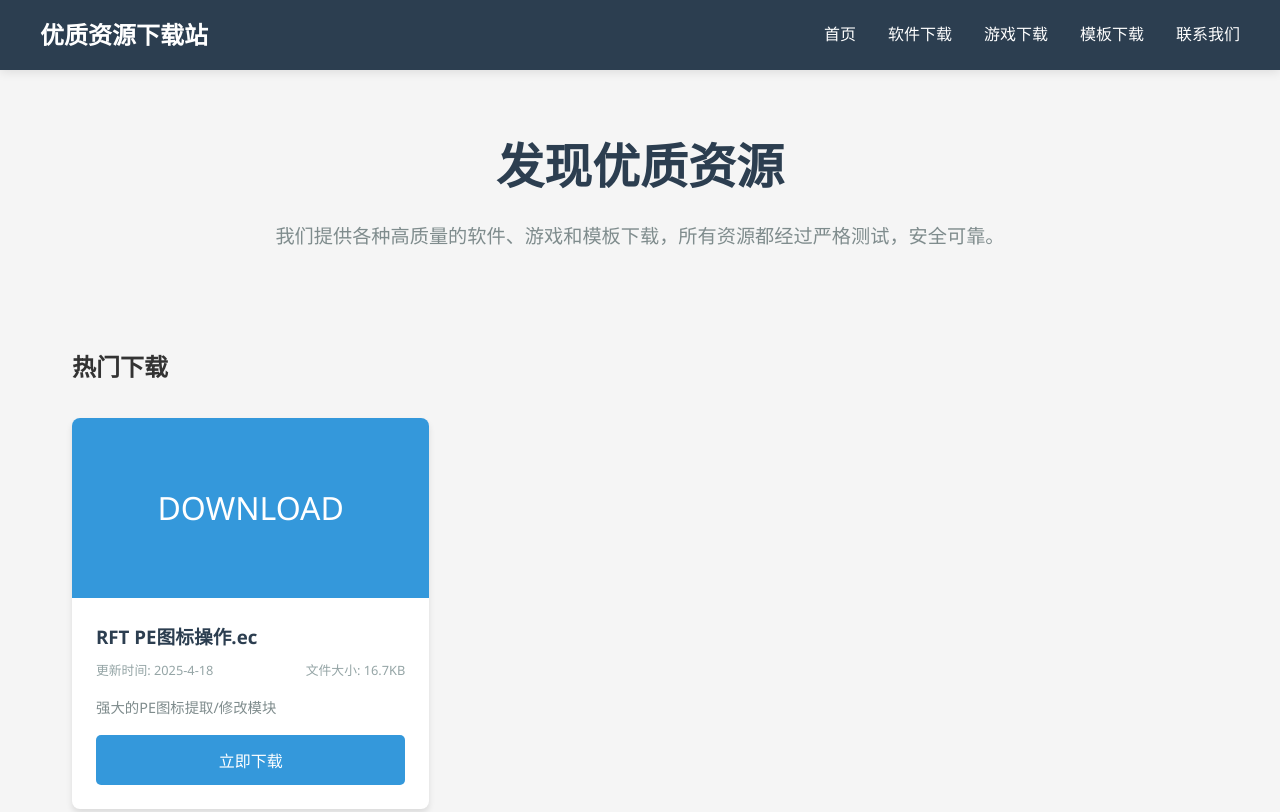
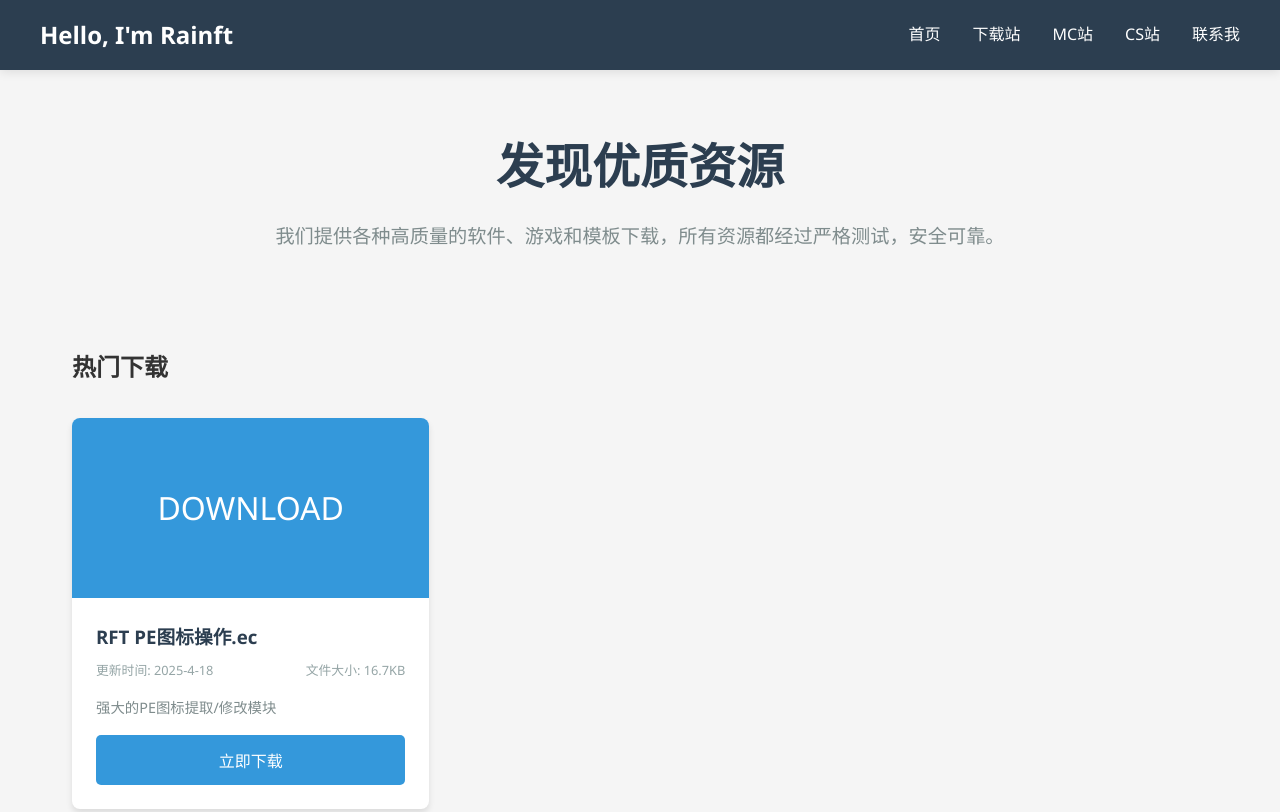
Before and after one commit to yulinxyz/yulinxyz.github.io, a plain HTML site: page download.html in a window 1280 px wide. Shown: the top 812 px of the page. Drawn offline with Linux system fonts and the light colour scheme.

Commit message:
Update download.html

```diff
--- a/download.html
+++ b/download.html
@@ -219,14 +219,14 @@
     <!-- 导航栏 -->
     <nav>
         <div class="nav-container">
-            <div class="logo">优质资源下载站</div>
+            <div class="logo">Hello, I'm Rainft</div>
             <div class="menu-toggle" id="menuToggle">☰</div>
             <ul class="nav-links" id="navLinks">
                 <li><a href="#home">首页</a></li>
-                <li><a href="software.html">软件下载</a></li>
-                <li><a href="games.html">游戏下载</a></li>
-                <li><a href="templates.html">模板下载</a></li>
-                <li><a href="contact.html">联系我们</a></li>
+                <li><a href="/download.html">下载站</a></li>
+                <li><a href="/minecraft.html">MC站</a></li>
+                <li><a href="/csgo.html">CS站</a></li>
+                <li><a href="/about.html">联系我</a></li>
             </ul>
         </div>
     </nav>
```
